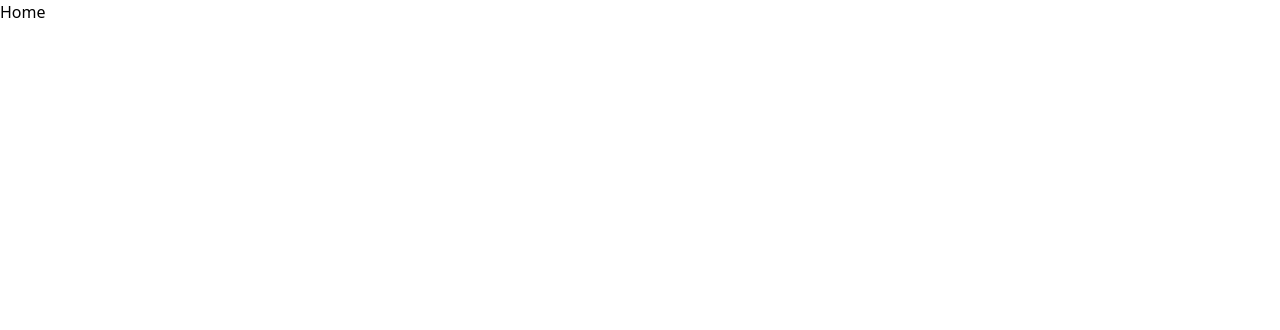
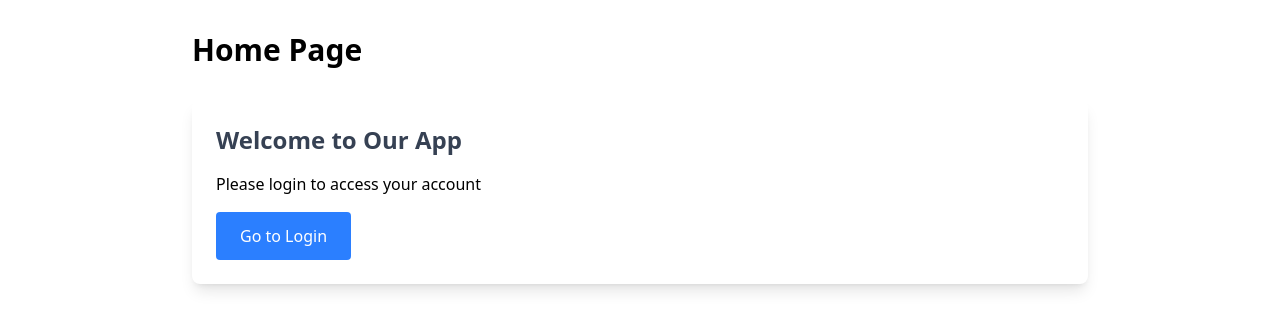
Before and after one commit to RapzzKY24/Point-Of-Sales_Frontend, a Next.js app: page / in a window 1280 px wide. Shown: the top 330 px of the page. Built offline with nearby package versions, Linux system fonts and the light colour scheme.

Commit message:
feat:adding provider in layout

```diff
--- a/src/app/layout.tsx
+++ b/src/app/layout.tsx
@@ -4,6 +4,7 @@ import "./globals.css";
 import "react-toastify/dist/ReactToastify.css";
 import QueryProviderLayout from "./layoutQueryProvider";
 import { ToastContainer } from "react-toastify";
+import { AuthProvider } from "@/features/auth/context/AuthContext";
 
 const JakartaSans = Plus_Jakarta_Sans({
   variable: "--font-plus-jakarta-sans",
@@ -25,8 +26,10 @@ export default function RootLayout({
       <body
         className={`${JakartaSans.variable} ${JakartaSans.variable} antialiased `}
       >
-        <QueryProviderLayout>{children}</QueryProviderLayout>
-        <ToastContainer aria-label={""} />
+        <AuthProvider>
+          <QueryProviderLayout>{children}</QueryProviderLayout>
+          <ToastContainer aria-label={""} />
+        </AuthProvider>
       </body>
     </html>
   );
--- a/src/app/page.tsx
+++ b/src/app/page.tsx
@@ -1,7 +1,63 @@
+"use client";
+import { useAuth } from "@/features/auth/context/AuthContext";
+
 export default function Home() {
+  const { user, isAuthenticated, isLoading, logout } = useAuth();
+
+  if (isLoading) {
+    return (
+      <div className="bg-background min-h-screen flex items-center justify-center">
+        <p className="text-xl">Loading...</p>
+      </div>
+    );
+  }
+
   return (
-    <div className="bg-background">
-      <h1>Home</h1>
+    <div className="bg-background min-h-screen p-8">
+      <div className="max-w-4xl mx-auto">
+        <h1 className="text-3xl font-bold mb-8">Home Page</h1>
+
+        {isAuthenticated && user ? (
+          <div className="bg-white p-6 rounded-lg shadow-lg">
+            <div className="flex justify-between items-start mb-4">
+              <h2 className="text-2xl font-bold text-green-600">
+                Welcome, {user.name}!
+              </h2>
+              <button
+                onClick={logout}
+                className="bg-red-500 text-white px-4 py-2 rounded hover:bg-red-600 transition-colors"
+              >
+                Logout
+              </button>
+            </div>
+            <div className="space-y-2">
+              <p>
+                <strong>Email:</strong> {user.email}
+              </p>
+              <p>
+                <strong>Role:</strong> {user.role}
+              </p>
+              <p>
+                <strong>Email Verified:</strong>{" "}
+                {user.emailVerified ? "Yes" : "No"}
+              </p>
+            </div>
+          </div>
+        ) : (
+          <div className="bg-white p-6 rounded-lg shadow-lg">
+            <h2 className="text-2xl font-bold mb-4 text-gray-700">
+              Welcome to Our App
+            </h2>
+            <p className="mb-4">Please login to access your account</p>
+            <a
+              href="/auth/login"
+              className="inline-block bg-blue-500 text-white px-6 py-3 rounded hover:bg-blue-600 transition-colors"
+            >
+              Go to Login
+            </a>
+          </div>
+        )}
+      </div>
     </div>
   );
 }
```
